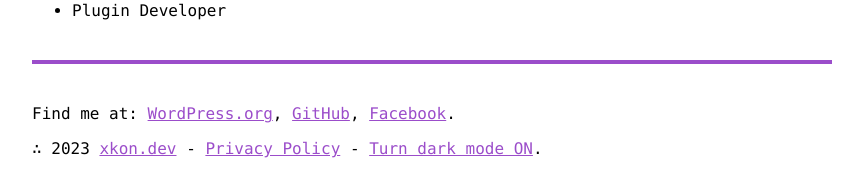
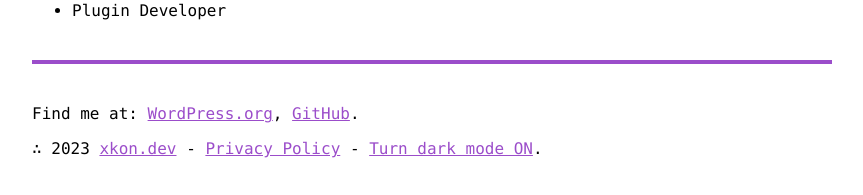
Before and after one commit to mrxkon/mrxkon.github.io, a Jekyll site: the page built from index.html, in a window 1280 px wide. Shown: the part 1161-1356 px from the top of the page, without its empty margins (208-1071 px from the left). Built offline with Jekyll 4.4.1, drawn with Linux system fonts in a browser that asks for light colours.

Commit message:
Update footer.html

```diff
--- a/_includes/footer.html
+++ b/_includes/footer.html
@@ -2,7 +2,7 @@
 		<div class="bar-divider container"></div>
 		<footer class="wrapper">
 			<div class="container">
-				<p>Find me at: <a href="https://profiles.wordpress.org/xkon" target="_blank">WordPress.org</a>, <a href="https://github.com/mrxkon"  target="_blank">GitHub</a>, <a href="https://www.facebook.com/mr.xkon/" target="_blank">Facebook</a>.</p>
+				<p>Find me at: <a href="https://profiles.wordpress.org/xkon" target="_blank">WordPress.org</a>, <a href="https://github.com/mrxkon"  target="_blank">GitHub</a>.</p>
 				<p>&therefore; {{ site.time | date: '%Y' }} <a href="{{ site.site_url }}">xkon.dev</a> - <a href="{{ site.site_url }}/privacy-policy/">Privacy Policy</a> - <a id="dark-toggler" href="javascript:void(0)" onClick="toggleDarkMode()" data-dark="false">Turn dark mode ON</a>.</p>
 			</div>
 		</footer>
```
